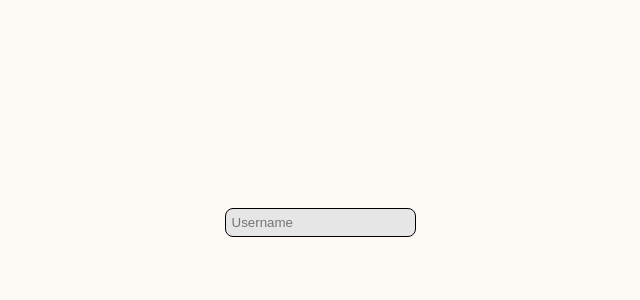
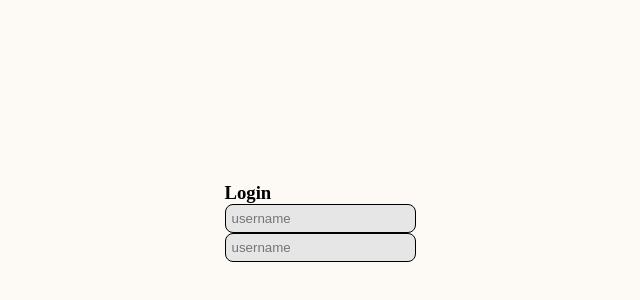
Before and after one commit to hassankhalil33/bankera-frontend, a React (Create React App) app: page / in a window 1280 px wide. Shown: the part 178-478 px from the top of the page, without its empty margins (320-960 px from the left). Built offline with nearby package versions, Linux system fonts and the light colour scheme.

Commit message:
Created Simple Login Page

```diff
--- a/src/App.jsx
+++ b/src/App.jsx
@@ -11,7 +11,7 @@ const handleClick = () => {
 function App() {
   return (
     <div className="sign-in-page">
-      <Input placeholder={"Username"} />
+      <LoginPage />
     </div>
   );
 };
--- a/src/components/Input.jsx
+++ b/src/components/Input.jsx
@@ -1,11 +1,13 @@
 import React from "react";
 
-const Input = ({ placeholder, type = "text" }) => {
+const Input = ({ placeholder, type = "text", handleChange, value }) => {
   return (
     <input
       type={type}
       className="input"
       placeholder={placeholder}
+      onChange={handleChange}
+      value={value}
     />
   )
 };
--- a/src/screens/LoginPage.jsx
+++ b/src/screens/LoginPage.jsx
@@ -1,14 +1,32 @@
-import React from "react";
+import React, { useState } from "react";
 import Input from "../components/Input";
 
 const LoginPage = () => {
+  const [username, setUsername] = useState("");
+  const [password, setPassword] = useState("");
+
+  const handleUserChange = (e) => {
+    setUsername(e.target.value);
+  };
+  const handlePasswordChange = (e) => {
+    setPassword(e.target.value);
+  };
+
   return (
-    <div className="input-group mb-3">
-      <label htmlFor="">Login</label>
-      <Input placeholder={"username"} />
-      <Input placeholder={"password"} />
-      <Input placeholder={"email"} />
-    </div>
+    <form action="">
+      <h3>Login</h3>
+      <Input
+        value={username}
+        handleChange={handleUserChange}
+        placeholder={"username"}
+      />
+      <Input
+        value={password}
+        handleChange={handlePasswordChange}
+        placeholder={"username"}
+        type="password"
+      />
+    </form>
   )
 };
 
```
